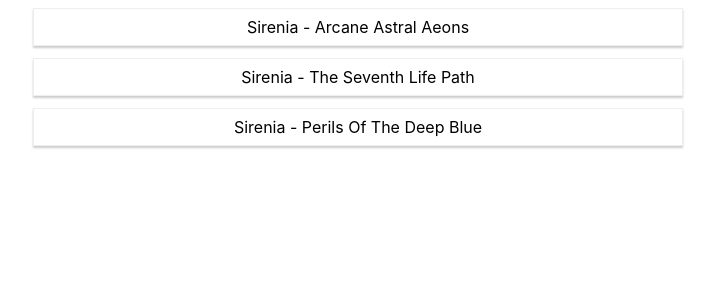
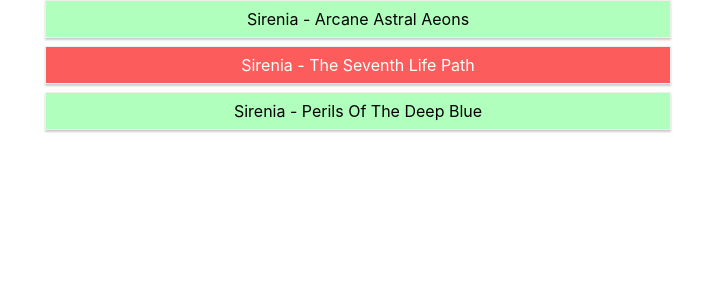
Before and after one commit to MarkusAleksander/react-music-library, a React (Create React App) app: page / in a window 1280 px wide. Shown: the top 300 px of the page, without its empty margins (282-997 px from the left). Built offline with nearby package versions, Linux system fonts and the light colour scheme.

Commit message:
class AlbumList

```diff
--- a/src/components/Album/Album.js
+++ b/src/components/Album/Album.js
@@ -3,7 +3,7 @@
 
 const Album = (props) => {
     return (
-        <li className="album__item">{props.artist} - {props.album}</li>
+        <li className={'album__item album__item--' + (props.owned ? 'owned' : 'required')}>{props.artist} - {props.album}</li>
     );
 }
 
--- a/src/components/Album/album.css
+++ b/src/components/Album/album.css
@@ -1,12 +1,23 @@
 .album__item {
     position: relative;
     top: 0;
-    margin: 0.5rem 0 0.75rem;
+    margin: 0 0.75rem;
     padding: 0.5rem 1rem;
     transition: all 0.3s;
     text-align: center;
     border: 1px solid #eee;
     box-shadow: 0 2px 2px #ccc;
+}
+.album__item + .album__item {
+    margin-top: 0.5rem;
+}
+.album__item--owned {
+    color: #000;
+    background-color: rgb(176, 255, 189);
+}
+.album__item--required {
+    color: #fff;
+    background-color: rgb(253, 92, 92);
 }
 .album__item:hover {
     top: -3px;
--- a/src/components/AlbumList/AlbumList.js
+++ b/src/components/AlbumList/AlbumList.js
@@ -1,30 +1,48 @@
-import React from 'react';
+import React, { Component } from 'react';
 import Album from '../Album/Album';
 import './albumlist.css';
 
-const AlbumList = () => {
+class AlbumList extends Component {
 
-    const albumData = [{
+    constructor(props) {
+        super(props);
+
+        this.state = {
+            albumData: [{
+                id: 1,
                 artist: 'Sirenia',
-        album: 'Arcane Astral Aeons'
+                album: 'Arcane Astral Aeons',
+                owned: true
             }, {
+                id: 2,
                 artist: 'Sirenia',
-        album: 'The Seventh Life Path'
+                album: 'The Seventh Life Path',
+                owned: false
             }, {
+                id: 3,
                 artist: 'Sirenia',
-        album: 'Perils Of The Deep Blue'
+                album: 'Perils Of The Deep Blue',
+                owned: true
             },
             ]
+        }
 
+        this.updateAlbumOwnedState = this.updateAlbumOwnedState.bind(this);
+    }
+
+    updateAlbumOwnedState = () => { }
+
+    render() {
         return (
-        <ul className="album__list">
+            <ul className="album__list" >
                 {
-                albumData.map((album) => {
-                    return <Album artist={album.artist} album={album.album}></Album>
+                    this.state.albumData.map((album) => {
+                        return <Album artist={album.artist} album={album.album} owned={album.owned} onClick={this.updateAlbumOwnedState}></Album>
                     })
                 }
             </ul>
         )
     }
+}
 
 export default AlbumList;
```
Lines whose indentation alone changed are shown as unchanged.
